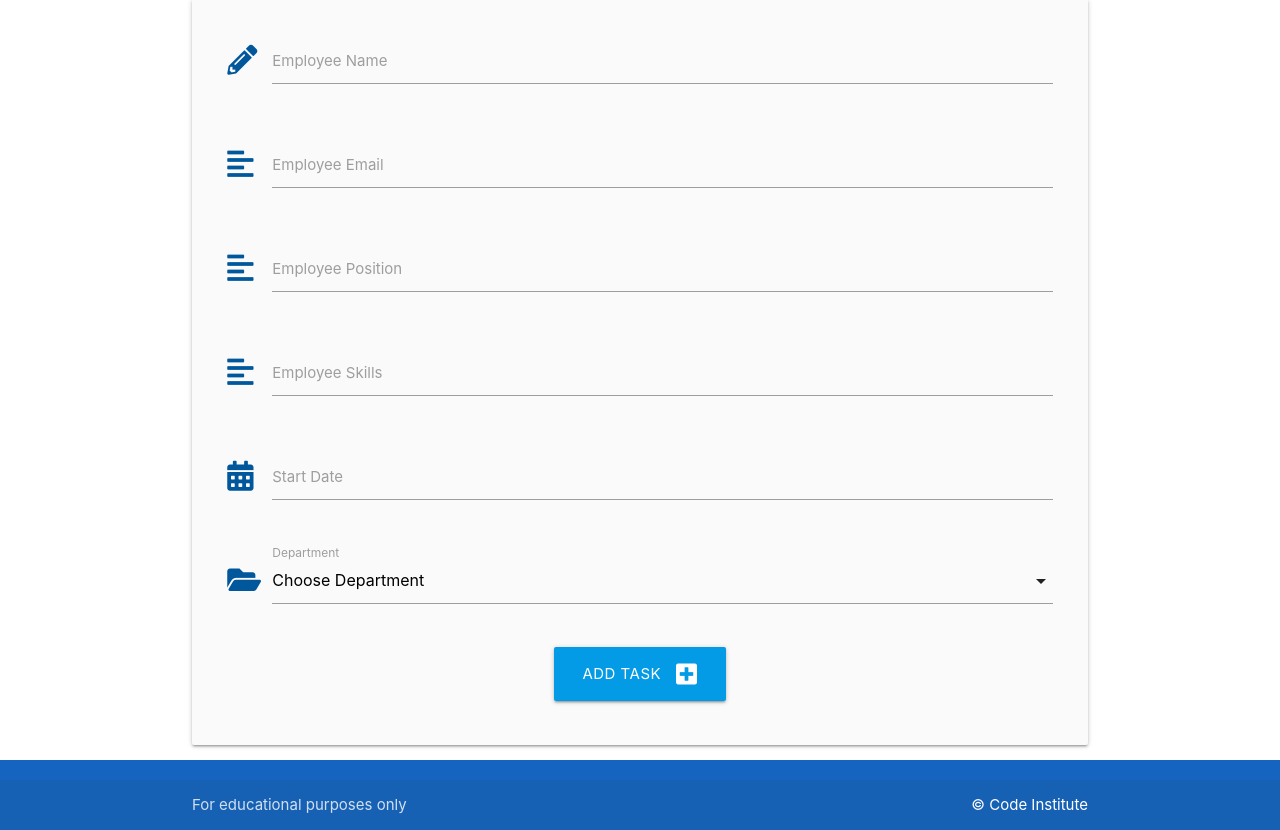
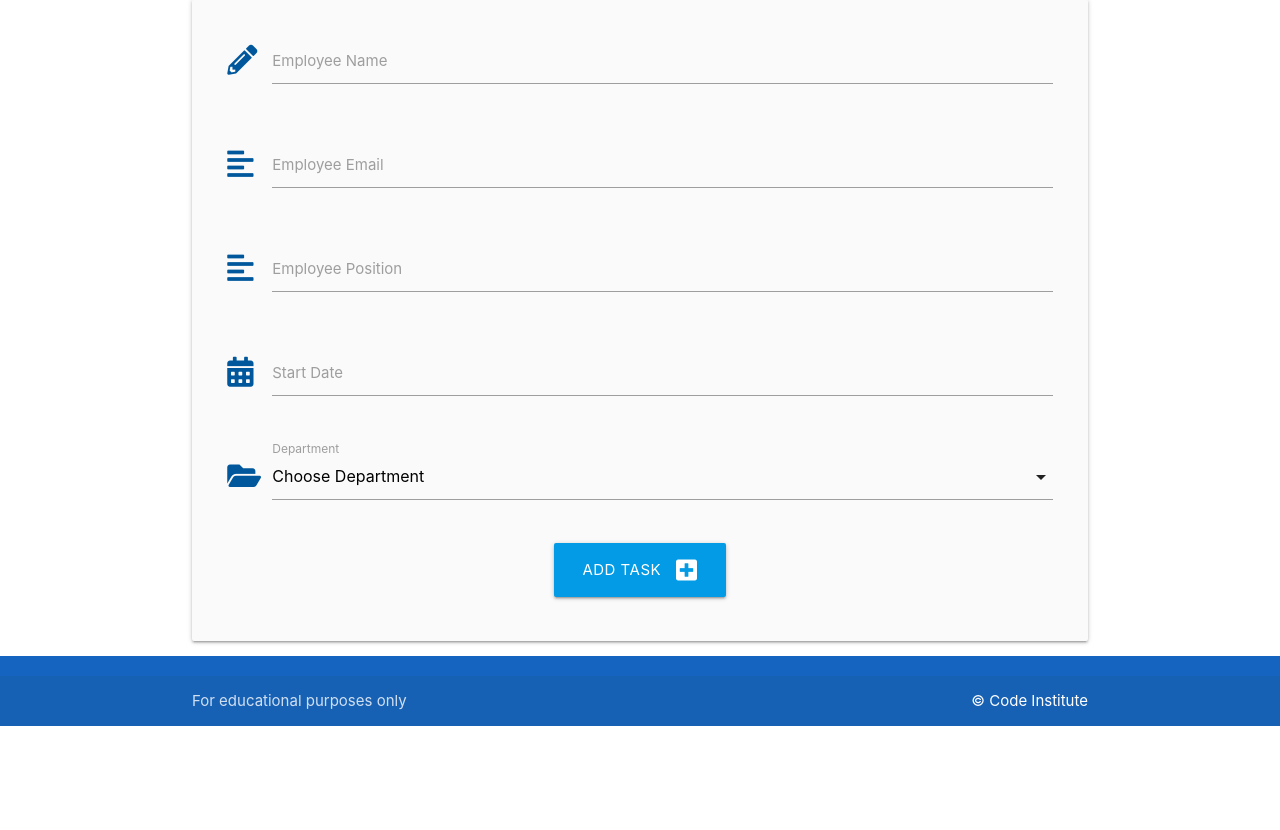
Before and after one commit to struk49/staffmanagerapp, a Flask app: page /add_employee in a window 1280 px wide. Shown: the part 160-990 px from the top of the page. After the commit the page ends 886 px from the top, so only its background shows below. Run offline with Flask 3, Linux system fonts and the light colour scheme.

```diff
--- a/staffmanager/models.py
+++ b/staffmanager/models.py
@@ -20,13 +20,11 @@ class Employee(db.Model):
     # employee_description = db.column(db.text, nullable=False)
     employee_email = db.Column(db.String(150), unique=True, nullable=False)
     employee_position = db.Column(db.String(20), unique=True, nullable=False)
-    employee_skills = db.Column(db.String(50), unique=True, nullable=False)
     start_date = db.Column(db.Date, nullable=False)
-
     department_id = db.Column(db.Integer, db.ForeignKey("department.id", ondelete="CASCADE"), nullable=True)
 
     def __repr__(self):
         #__repr__ to represent itself in a form of a string
-        return "#{0} - Employee: {1} | Skills: {2}".format(
-            self.id, self.employee_name, self.employee_skills
+        return "#{0} - Employee: {1} | Email: {2}".format(
+            self.id, self.employee_name, self.employee_email
         )
--- a/staffmanager/routes.py
+++ b/staffmanager/routes.py
@@ -9,7 +9,7 @@ def home():
     return render_template("employee.html", employees=employees)
 
 
-@app.route("/department")
+@app.route("/departments")
 def departments():
     departments = list(Department.query.order_by(Department.department_name).all())
     return render_template("departments.html", departments=departments)
@@ -51,9 +51,8 @@ def add_employee():
             employee_name=request.form.get("employee_name"),
             employee_email=request.form.get("employee_email"),
             employee_position=request.form.get("employee_position"),
-            employee_skills=request.form.get("employee_skilss"),
             start_date=request.form.get("start_date"),
-            deaprtment_id=request.form.get("deaprtment_id")
+            department_id=request.form.get("department_id")
         )
         db.session.add(employee)
         db.session.commit()
--- a/staffmanager/templates/add_department.html
+++ b/staffmanager/templates/add_department.html
@@ -9,7 +9,7 @@
         <div class="row">
             <div class="input-field col s12">
                 <i class="fas fa-folder-open prefix light-blue-text text-darken-4"></i>
-                <input id="department_name" name="deparment_name" minlength="3" maxlength="25" type="text" class="validate" required>
+                <input id="department_name" name="department_name" minlength="3" maxlength="25" type="text" class="validate" required>
                 <label for="department_name">Department Name</label>
             </div>
         </div>
--- a/staffmanager/templates/add_employee.html
+++ b/staffmanager/templates/add_employee.html
@@ -29,14 +29,7 @@
                 <label for="employee_position">Employee Position</label>
             </div>
         </div>
-         <!-- employee skills -->
-         <div class="row">
-            <div class="input-field col s12">
-                <i class="fas fa-align-left prefix light-blue-text text-darken-4"></i>
-                <input id="employee_skills" name="employee_skills" minlength="5" maxlength="25" type="text" class="validate" required>
-                <label for="employee_skills">Employee Skills</label>
-            </div>
-        </div>
+
         <!-- start date -->
         <div class="row">
             <div class="input-field col s12">
@@ -52,10 +45,10 @@
                 <select id="department_id" name="department_id" class="validate" required>
                     <option value="" disabled selected>Choose Department</option>
                     {% for department in departments %}
-                        <option value="{{ department.id }}">{{ deaprtment.deaprtemnt_name }}</option>
+                        <option value="{{ department.id }}">{{ department.department_name }}</option>
                     {% endfor %}
                 </select>
-                <label for="deaprtment_id">Department</label>
+                <label for="department_id">Department</label>
             </div>
         </div>
         <!-- submit button -->
--- a/staffmanager/templates/departments.html
+++ b/staffmanager/templates/departments.html
@@ -20,7 +20,7 @@
             </div>
             <div class="card-action">
                 <a href="{{ url_for('edit_department', department_id=department.id) }}" class="btn green accent-4">Edit</a>
-                <a href="{{ url_for('delete_deaprtment', department_id=department.id) }}" class="btn red">Delete</a>
+                <a href="{{ url_for('delete_department', department_id=department.id) }}" class="btn red">Delete</a>
             </div>
         </div>
     </div>
--- a/staffmanager/templates/edit_department.html
+++ b/staffmanager/templates/edit_department.html
@@ -9,15 +9,15 @@
         <div class="row">
             <div class="input-field col s12">
                 <i class="fas fa-folder-open prefix light-blue-text text-darken-4"></i>
-                <input id="deaprtment_name" name="deaprtment_name" minlength="3" maxlength="25" type="text" class="validate" required>
-                <label for="deaprtment_name">Department Name</label>
+                <input id="department_name" name="department_name" minlength="3" maxlength="25" type="text" class="validate" required>
+                <label for="department_name">Department Name</label>
             </div>
         </div>
         <!-- submit button -->
         <div class="row">
             <div class="col s12 center-align">
                 <button type="submit" class="btn-large light-blue darken-1">
-                    Add Deaprtment <i class="fas fa-plus-square right"></i>
+                    Add Department <i class="fas fa-plus-square right"></i>
                 </button>
             </div>
         </div>
--- a/staffmanager/templates/employee.html
+++ b/staffmanager/templates/employee.html
@@ -23,7 +23,7 @@
         </div>
         <div class="collapsible-body">
             <strong>{{ employee.department }}</strong>
-            <p>{{ employee.employee_skills }}</p>
+            <p>{{ employee.employee_position }}</p>
             <p>
                 <a href="{{ url_for('edit_employee', employee_id=employee.id) }}" class="btn green accent-4">Edit</a>
                 <a href="{{ url_for('delete_employee', employee_id=employee.id) }}" class="btn red">Delete</a>
```
